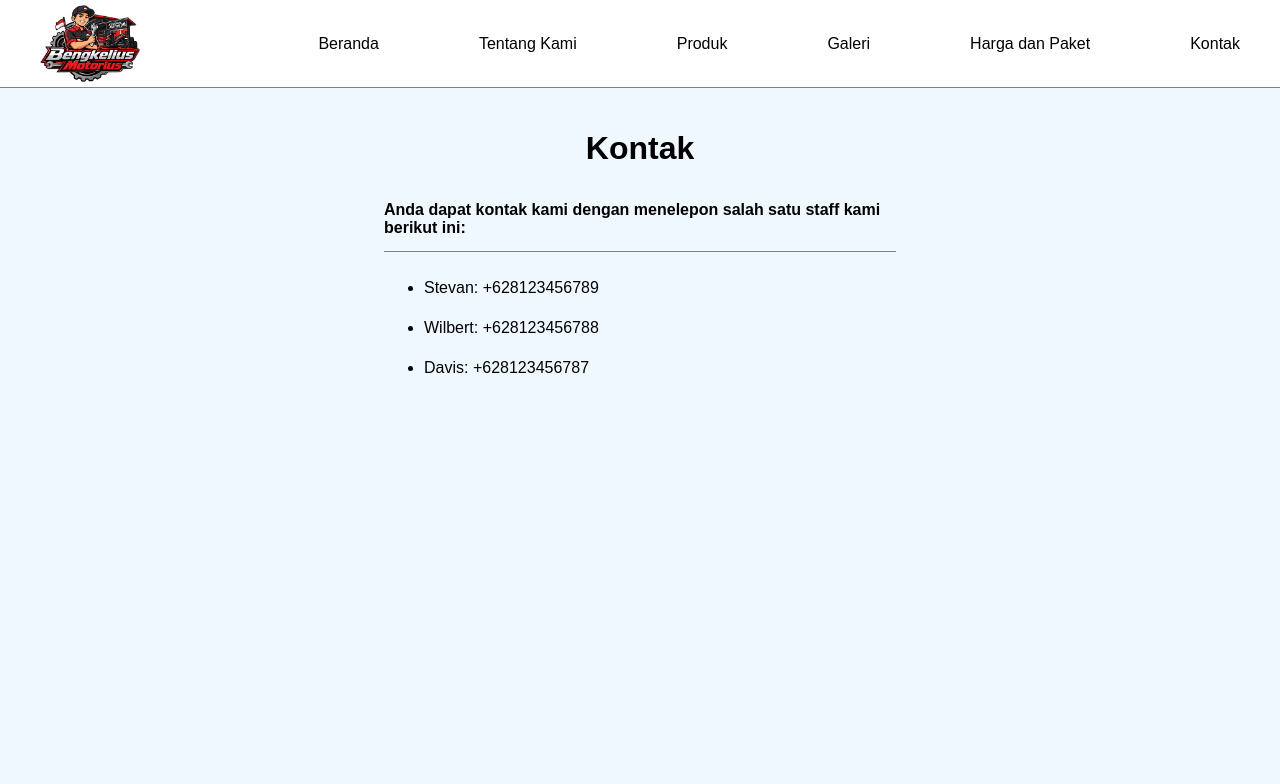
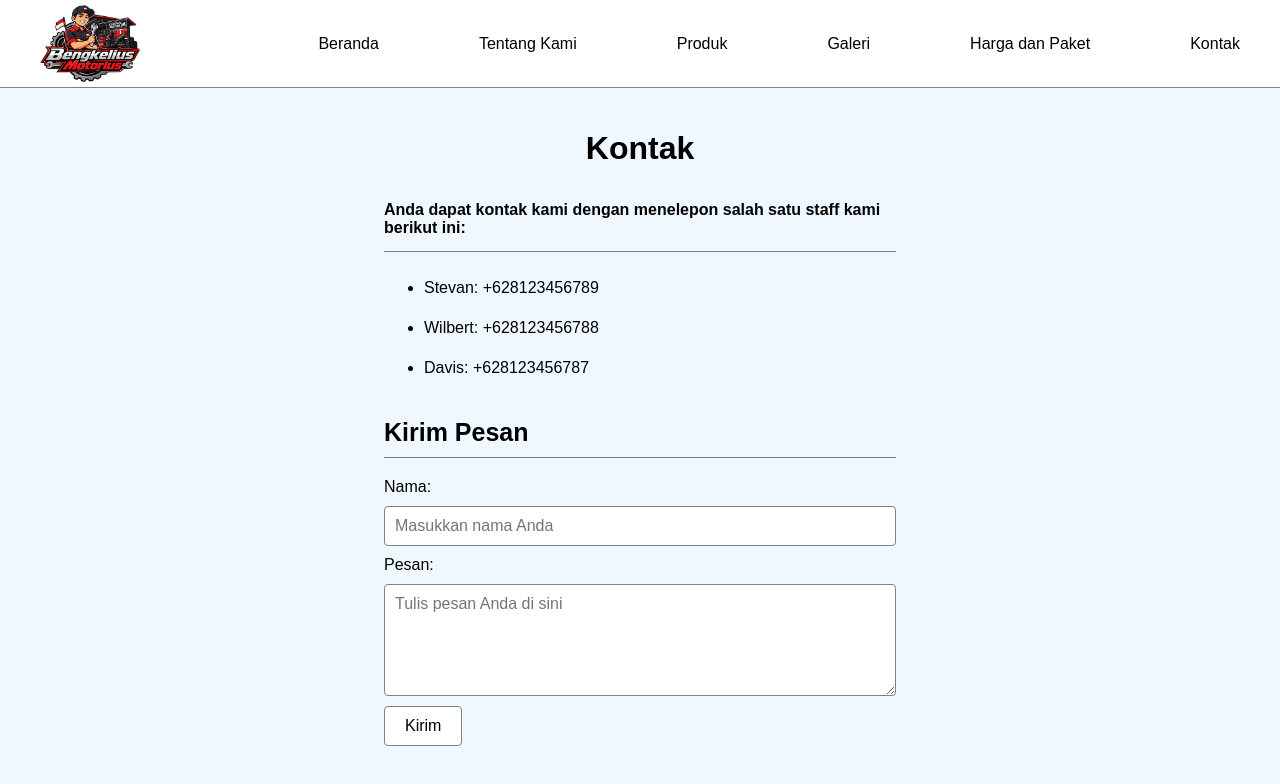
Before and after one commit to skahds/Bengkel-Motor, a plain HTML site: page pages/contact.html in a window 1280 px wide. Drawn offline with Linux system fonts and the light colour scheme.

Commit message:
feat: added form in contacts page

```diff
--- a/pages/contact.html
+++ b/pages/contact.html
@@ -33,6 +33,27 @@
                     <li>Davis: +628123456787</li>
                 </ul>
             </div>
+
+            <!-- contact form -->
+            <div class="contact-form">
+                <h2>Kirim Pesan</h2>
+
+                <form onsubmit="event.preventDefault()">
+                    <label for="name">Nama:</label>
+                    <input type="text" id="name" name="name" placeholder="Masukkan nama Anda" required />
+
+                    <label for="message">Pesan:</label>
+                    <textarea
+                        id="message"
+                        name="message"
+                        rows="5"
+                        placeholder="Tulis pesan Anda di sini"
+                        required
+                    ></textarea>
+
+                    <button type="submit">Kirim</button>
+                </form>
+            </div>
         </main>
     </body>
 </html>
--- a/styles/contact.css
+++ b/styles/contact.css
@@ -23,3 +23,45 @@ main {
 .content {
     line-height: 40px;
 }
+
+.contact-form {
+    margin-top: 30px;
+}
+
+.contact-form h2 {
+    font-size: 25px;
+    border-bottom: 1px solid gray;
+    padding-bottom: 10px;
+}
+
+.contact-form form {
+    display: flex;
+    flex-direction: column;
+    gap: 10px;
+}
+
+.contact-form input,
+.contact-form textarea {
+    font-family: Arial, Helvetica, sans-serif;
+    font-size: 16px;
+    padding: 10px;
+    border: 1px solid gray;
+    border-radius: 4px;
+}
+
+.contact-form textarea {
+    resize: vertical;
+}
+
+.contact-form button {
+    width: fit-content;
+    padding: 10px 20px;
+    background-color: white;
+    border: 1px solid gray;
+    border-radius: 4px;
+    cursor: pointer;
+}
+
+.contact-form button:hover {
+    background-color: aliceblue;
+}
```
